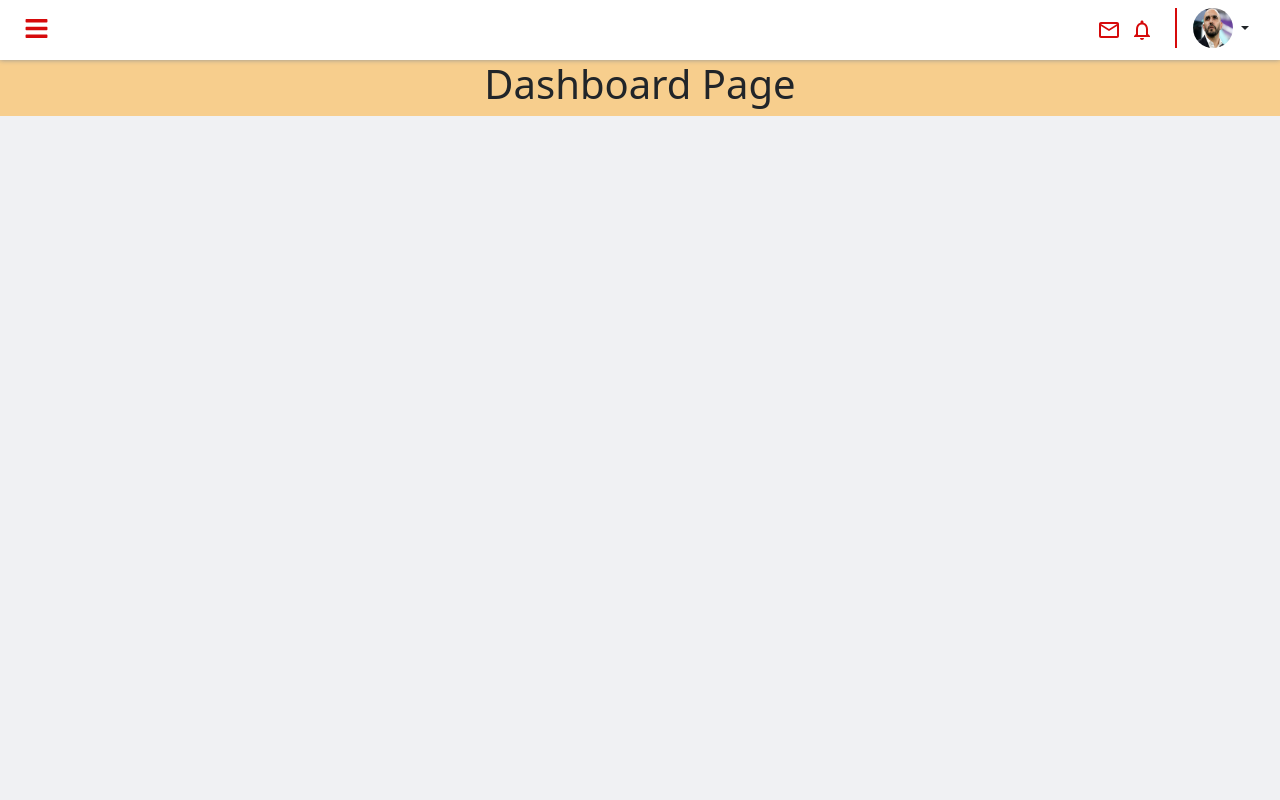
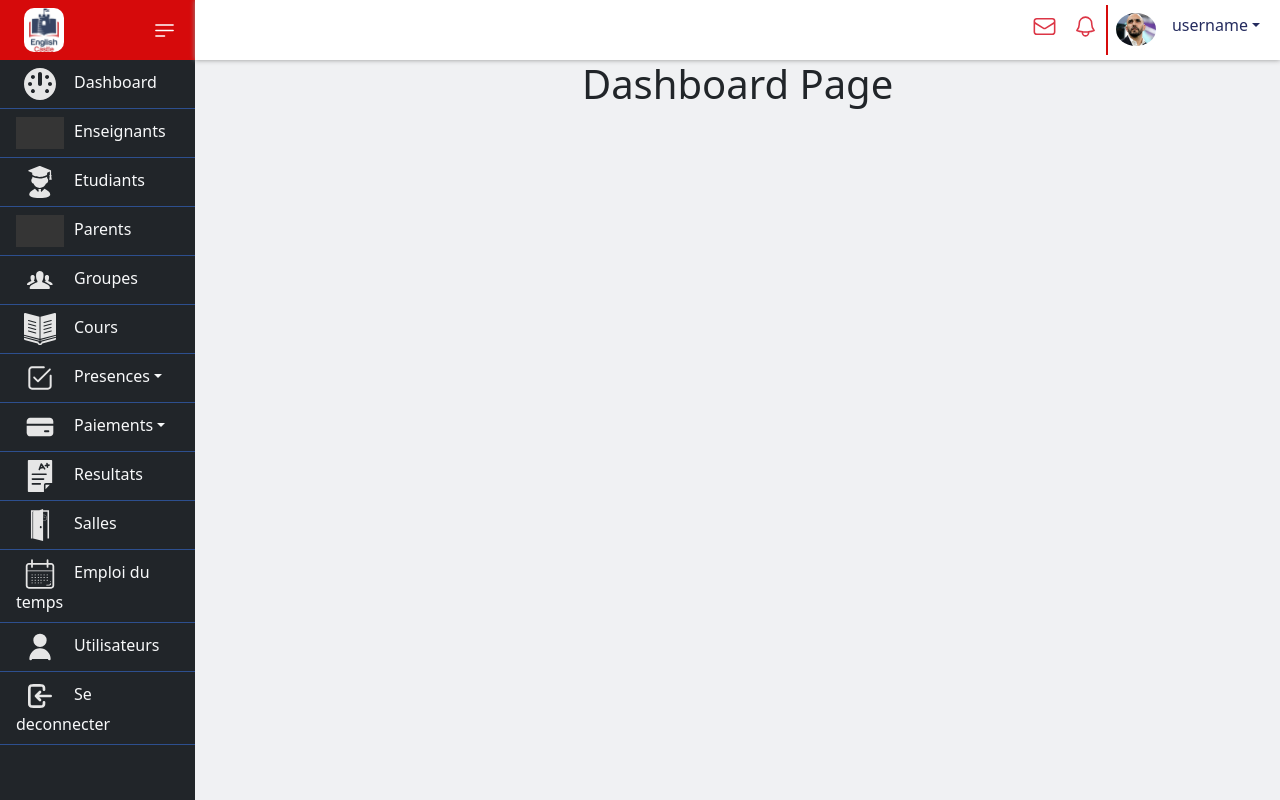
Before and after one commit to Lachhab1/language-center_react_laravel, a React (Vite) app in the folder langcenter-frontend/: page /dashboard in a window 1280 px wide. Built offline with nearby package versions, Linux system fonts and the light colour scheme; grey boxes are pictures that could not be loaded.

Commit message:
sidebar modify

```diff
--- a/langcenter-frontend/package.json
+++ b/langcenter-frontend/package.json
@@ -10,6 +10,7 @@
     "preview": "vite preview"
   },
   "dependencies": {
+    "@heroicons/react": "^2.0.17",
     "bootstrap": "^5.2.3",
     "localforage": "^1.10.0",
     "match-sorter": "^6.3.1",
--- a/langcenter-frontend/src/App.css
+++ b/langcenter-frontend/src/App.css
@@ -12,10 +12,10 @@
 
 }
 .contents{
-  background-color: #ff9e026b;
-  margin-top: 60px;
-  width: 100%;
-  height: 100%;
+  height: calc(100vh - 60px);
+}
+#nav-dropdown{
+  color: #242B5E;
 }
 .contents div {
   text-align: center;
@@ -34,37 +34,27 @@ body{
 
 }
 .sidebar-container{
-  height: 100%;
+  height: calc(100vh);
   overflow: auto;
 }
 
 
 .logo-container{
-  position: sticky;
-  top: 0;
   height: 60px;
-  display: flex;
-  justify-content: center;
   align-items: center;
   background-color: var(--red-color);
-  z-index: 9999;
 }
-.logo-container button{
-  position: absolute;
-  left: 0;
-}
+
 .logo{
   width: 40px;
   height: auto;
   border-radius: 10px;
-  margin: 5px;
-  margin-left: -100px;
   padding: 0px 5px;
   background-color: white;
 }
 .Sidebar div{
     width: 100%;
-    border-bottom: 2px solid #2D4F8E;
+    border-bottom: 1px solid #2D4F8E;
 }
 .Sidebar .collapse{
   background: #ACB1EE;
@@ -82,8 +72,8 @@ body{
 }
 
 .sidebar-container img:not(.logo){
-  width: 50px;
-  height:30px;
+  width: 3rem;
+  height:2rem;
   margin-right: 10px;
   filter: invert(100%) sepia(0%) saturate(3231%) hue-rotate(232deg) brightness(78%) contrast(143%);
 }
@@ -139,31 +129,27 @@ body{
 
 /*  Top bar styles*/
 
-.layout{
-  height: auto;
-  width: auto;
-  display: flex;
-}
+
 
 
 .Topbar{
-  width: -webkit-fill-available;
-  position: fixed;
-  z-index: 99;
-  top: 0;
   background-color: rgb(255, 255, 255);
   box-shadow: 0px 0px 5px rgb(147, 147, 147);
-  height: 60px;
+  height: 4rem;
 }
 .OpenCloseBtn{
   background: none;
   border: none;
   margin-left: 10px;
 }
+.OpenCloseBtn2:hover{
+  background-color: rgba(198, 255, 220, 0.2);
+  border-radius: 30%;
+}
 .OpenCloseBtn2{
     background: none;
     border: none;
-    margin-left: 199px;
+
 }
 .OpenCloseBtn2 svg {
   color: var(--red-color);
@@ -183,14 +169,15 @@ body{
 
 }
 .profile-photoContainer{
+  height: 50px;
   border-left: 2px solid #D60A0B;
   padding-left: 1rem;
+  display: flex;
+  flex-direction: column;
 }
 .pPhoto{
   width: 40px;
-  height: 40px;
   border-radius: 50%;
-
 }
 .profile-section{
   display: flex;
--- a/langcenter-frontend/src/components/Sidebar.jsx
+++ b/langcenter-frontend/src/components/Sidebar.jsx
@@ -1,5 +1,5 @@
 import { NavLink , Link} from "react-router-dom";
-import Nav from 'react-bootstrap/Nav';
+import {Nav,NavDropdown} from 'react-bootstrap';
 
 import centreLogo from "../images/EnglishCastle_HQ.png"
 import cours from "../images/icons/cours.svg"
@@ -15,41 +15,40 @@ import users from "../images/icons/utilisateurs.svg"
 import dashboard from "../images/icons/dashboard.svg"
 import results from "../images/icons/results.svg"
 import logout from "../images/icons/logout.svg"
-
-import { AiOutlineClose } from "react-icons/ai"
+import { Bars3BottomLeftIcon,XMarkIcon } from "@heroicons/react/24/outline"
+import { useState } from "react";
 
 
-export default function Sidebar(props) {
-    const { onHideSidebar, showSidebar } = props;
-    const style = {
-        position: 'fixed',
-        top: '0',
-        width: "269px",
-        backgroundColor: "#242b5e",
-        left: showSidebar ? 0 : -300, // Set left to 0 when showSidebar is true, -300 when false
-        transition: 'left 0.3s ease-out',
-        zIndex: 999,
-    };
+export default function Sidebar() {
+    const [openSidebar,setOpenSidebar] = useState(true);
+    const handleOpen = () => {
+        setOpenSidebar((prev) => !prev);
+    }
     return (
+        <div style={{width: openSidebar ? "18%":"auto"}} className="">
 
-        <div className={` sidebar-container`} style={style}>
-            <div className={`logo-container w-100 m-0`} >
-                <button onClick={onHideSidebar} className="OpenCloseBtn2"><AiOutlineClose style={{ color: "white" }} /></button>
-                <Link to="/dashboard"><img src={centreLogo} className="logo"></img></Link>
+        <div className={` sidebar-container bg-dark`}>
+            <div className={`logo-container m-0 d-flex flex-row-reverse justify-content-between align-items-center`} >
+            <div className={openSidebar ?"w-25":"w-100"}>
+                <button  onClick={handleOpen}  className="OpenCloseBtn2">{openSidebar ?<Bars3BottomLeftIcon width={25} className="text-white" />:<XMarkIcon width={45} className="text-white" style={{ color: "white"}} /> }</button>
+            </div>
+               <div className="ms-4">
+                 {openSidebar && <Link className="" to="/dashboard"><img src={centreLogo} className="logo"></img></Link>}
+                </div>
             </div>
 
-            <Nav className={`Sidebar`}>
+            <Nav className="Sidebar h-100">
                 <Nav className="flex-column" defaultActiveKey="/dashboard" >
-                    <Nav.Item><NavLink className="a nav-link link-light" to="/dashboard"><img src={dashboard} />Dashboard</NavLink></Nav.Item>
-                    <Nav.Item><NavLink className="a nav-link link-light" to="/enseignants"><img src={enseignant} />Enseignants</NavLink></Nav.Item>
-                    <Nav.Item><NavLink className="a nav-link link-light" to="/students"><img src={etudiant} />Etudiants</NavLink></Nav.Item>
-                    <Nav.Item><NavLink className="a nav-link link-light" to="/parents"><img src={parents} />Parents</NavLink></Nav.Item>
-                    <Nav.Item><NavLink className="a nav-link link-light" to="/groupes"><img src={groupes} />Groupes</NavLink></Nav.Item>
-                    <Nav.Item><NavLink className="a nav-link link-light" to="/cours"><img src={cours} />Cours</NavLink></Nav.Item>
+                    <Nav.Item><NavLink className="a nav-link link-light" to="/dashboard"><img src={dashboard} />{openSidebar && "Dashboard"}</NavLink></Nav.Item>
+                    <Nav.Item><NavLink className="a nav-link link-light" to="/enseignants"><img src={enseignant} />{openSidebar &&"Enseignants"}</NavLink></Nav.Item>
+                    <Nav.Item><NavLink className="a nav-link link-light" to="/students"><img src={etudiant} />{openSidebar && "Etudiants"}</NavLink></Nav.Item>
+                    <Nav.Item><NavLink className="a nav-link link-light" to="/parents"><img src={parents} />{openSidebar && "Parents" }</NavLink></Nav.Item>
+                    <Nav.Item><NavLink className="a nav-link link-light" to="/groupes"><img src={groupes} />{openSidebar && "Groupes"}</NavLink></Nav.Item>
+                    <Nav.Item><NavLink className="a nav-link link-light" to="/cours"><img src={cours} />{openSidebar && "Cours"}</NavLink></Nav.Item>
 
                     {/* Presences le span pour cacher ces elements a fin de remplacer le collapse avec dropdown dans les petits ecrans */}
 
-                    <Nav.Item className="nav-item "><a className="a nav-link link-light dropdown-toggle " href="#dropPresence" id="menu" data-bs-toggle="collapse"><img src={presence} />Presences</a>
+                    <Nav.Item className="nav-item "><a className="a nav-link link-light dropdown-toggle " href="#dropPresence" id="menu" data-bs-toggle="collapse"><img src={presence} />{openSidebar && "Presences"}</a>
                         <ul className="collapse " id="dropPresence" data-bs-parent="#menu" >
                             <Nav.Item className="test"><NavLink className="a nav-link link-light" to="/presencesEtu">etudiants</NavLink></Nav.Item>
                             <Nav.Item><NavLink className="a nav-link link-light" to="/presencesEns">enseignants</NavLink></Nav.Item>
@@ -60,26 +59,32 @@ export default function Sidebar(props) {
 
 
                     {/* Paiements: le span pour cacher ces elements a fin de remplacer le collapse avec dropdown dans les petits ecrans */}
-
-                    <Nav.Item className="nav-item link-light"><a className="a nav-link link-light  dropdown-toggle" href="#dropFees" id="menu" data-bs-toggle="collapse"><img src={paiements} />Paiements</a>
+                    {openSidebar ?
+                    <Nav.Item className="nav-item link-light"><a className="a nav-link link-light  dropdown-toggle" href="#dropFees" id="menu" data-bs-toggle="collapse"><img src={paiements} />{openSidebar && "Paiements"}</a>
                         <ul className="collapse
                         " id="dropFees" data-bs-parent="#menu" >
                             <Nav.Item ><NavLink className="a nav-link link-light" to="/paiementsEtu">student fees</NavLink></Nav.Item>
                             <Nav.Item ><NavLink className="a nav-link link-light" to="/paiementsEns">teacher fees </NavLink></Nav.Item>
                         </ul>
                     </Nav.Item>
+                        :
+                        <Nav.Item className="a nav-item link-light">
+                        <NavDropdown menuVariant="dark"  drop="end" align={"down"} id="nav-dropdown">
+                                <NavDropdown.Item className="a nav-link link-dark" as={Link} to="/paiementsEtu">Student fees</NavDropdown.Item>
+                                <NavDropdown.Item className="a nav-link link-dark" as={Link} to="/paiementsEns">Teacher fees</NavDropdown.Item>
+                        </NavDropdown>
+                        </Nav.Item>
+                    }
 
 
 
 
 
-
-
-                    <Nav.Item><NavLink className="a nav-link link-light" to="/resultats"><img src={results} />Resultats</NavLink></Nav.Item>
-                    <Nav.Item><NavLink className="a nav-link link-light" to="/salles"><img src={salles} />Salles</NavLink></Nav.Item>
-                    <Nav.Item><NavLink className="a nav-link link-light" to="/emploiTemps"><img src={empTemps} />Emploi du temps</NavLink></Nav.Item>
-                    <Nav.Item><NavLink className="a nav-link link-light" to="/utilisateurs"><img src={users} />Utilisateurs</NavLink></Nav.Item>
-                    <Nav.Item><NavLink className="a nav-link link-light" to="/logout"><img src={logout} />Se deconnecter</NavLink></Nav.Item>
+                    <Nav.Item><NavLink className="a nav-link link-light" to="/resultats"><img src={results} />{openSidebar &&"Resultats"}</NavLink></Nav.Item>
+                    <Nav.Item><NavLink className="a nav-link link-light" to="/salles"><img src={salles} />{openSidebar && "Salles"}</NavLink></Nav.Item>
+                    <Nav.Item><NavLink className="a nav-link link-light" to="/emploiTemps"><img src={empTemps} />{openSidebar && "Emploi du temps"}</NavLink></Nav.Item>
+                    <Nav.Item><NavLink className="a nav-link link-light" to="/utilisateurs"><img src={users} />{openSidebar && "Utilisateurs"}</NavLink></Nav.Item>
+                    <Nav.Item><NavLink className="a nav-link link-light" to="/logout"><img src={logout} />{openSidebar && "Se deconnecter"}</NavLink></Nav.Item>
 
 
 
@@ -93,6 +98,7 @@ export default function Sidebar(props) {
 
 
 
+    </div>
     )
 
 }
--- a/langcenter-frontend/src/components/Topbar.jsx
+++ b/langcenter-frontend/src/components/Topbar.jsx
@@ -1,45 +1,28 @@
 import React from "react"
 import { Link } from "react-router-dom"
-import mail from "../images/icons/mail.svg"
-import bill from "../images/icons/bill.svg"
 import photo_profile from "../images/photo-profile.png"
 import NavDropdown from 'react-bootstrap/NavDropdown';
-import { FaBars } from "react-icons/fa"
+import { Container, Nav, Navbar } from "react-bootstrap";
+import { EnvelopeIcon,BellIcon } from '@heroicons/react/24/outline'
 
 
 
-export default function Topbar(props) {
-
-    const { onShowSidebar } = props;
+export default function Topbar() {
     return (
-            <div className="Topbar" >
-                <div className="d-flex justify-content-between m-2">
-                    <button onClick={onShowSidebar} className="OpenCloseBtn"><FaBars /></button>
-                    <div className="profile-section ">
-                        <a href="#"><img src={mail} /></a>
-                        <a href="#" ><img src={bill} style={{ marginRight: "10px" }} /></a>
-{/*
-//not workin link
-                        <div className="a nav-link dropdown-toggle" id="profile" role="button" data-bs-toggle="dropdown" aria-haspopup="true" aria-expanded="false">
-
-                            <div className="dropdown-menu dropdown-menu-right profileDropdown" aria-labelledby="profile">
-                                <Link className="dropdown-item" to="/settings" >Settings </Link>
-                                <a className="dropdown-item" href="#">Se deconnecter </a>
-                            </div>
-                        </div> */}
-                        {/*thats wroks fine */}
-                        <div className="profile-photoContainer">
-
-                        <img src={photo_profile} className="pPhoto" />
-                        </div>
-                            <NavDropdown className="m-2" id="nav-dropdown">
+            <Navbar style={{height: "60px"}}  className="Topbar order-3" >
+                <Container  className="d-flex justify-content-end align-items-center">
+                    <Nav className="">
+                        <Nav.Link as={Link} to="/dashboard"> <EnvelopeIcon width={25} className="text-danger" /></Nav.Link>
+                        <Nav.Link as={Link} to="/dashboard"><BellIcon width={25} className="text-danger"/></Nav.Link>
+                        <Nav.Link className="profile-photoContainer">
+                            <img src={photo_profile} className="pPhoto" />
+                        </Nav.Link>
+                        <NavDropdown drop={"down-centered"} align={ "end" }  title="username" id="nav-dropdown">
                                 <NavDropdown.Item as={Link} to="/settings">Settings</NavDropdown.Item>
                                 <NavDropdown.Item>Logout</NavDropdown.Item>
                             </NavDropdown>
-
-                    </div>
-                </div>
-
-            </div>
+                    </Nav>
+                    </Container>
+            </Navbar>
     )
 }
--- a/langcenter-frontend/src/layouts/ContentLayout/ContentLayout.jsx
+++ b/langcenter-frontend/src/layouts/ContentLayout/ContentLayout.jsx
@@ -3,21 +3,14 @@ import { Outlet } from "react-router-dom";
 import Sidebar from "../../components/Sidebar"
 import Topbar from "../../components/Topbar"
 export default function ContentLayout() {
-  const [showSidebar, setShowSidebar] = useState(false);
-
-  const handleShowSidebar = () => {
-    setShowSidebar(true);
-  };
-
-  const handleHideSidebar = () => {
-    setShowSidebar(false);
-  };
   return (
-    <div className="layout">
-      <Topbar onShowSidebar={handleShowSidebar} />
-      <Sidebar onHideSidebar={handleHideSidebar} showSidebar={showSidebar} />
+    <div className="d-flex flex-row w-100">
+      <Sidebar />
+      <div className="w-100 m-0">
+      <Topbar />
       <div className="contents">
         <Outlet />
+      </div>
       </div>
   </div>
 
```
Also changed, not shown: 1 other file (tests, documents, lock files or other folders).
